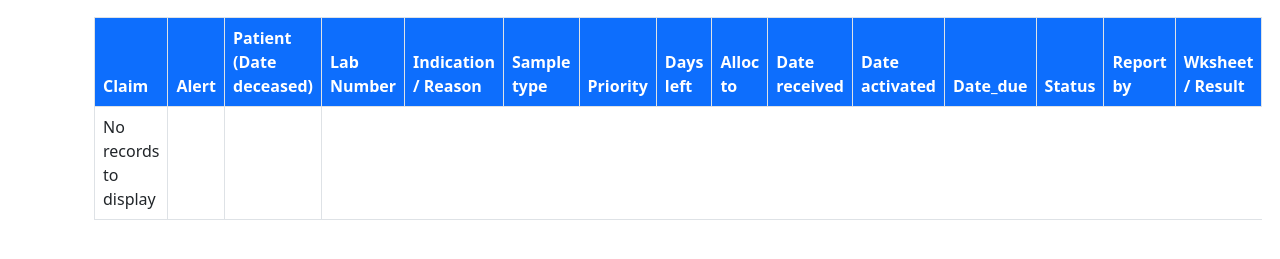
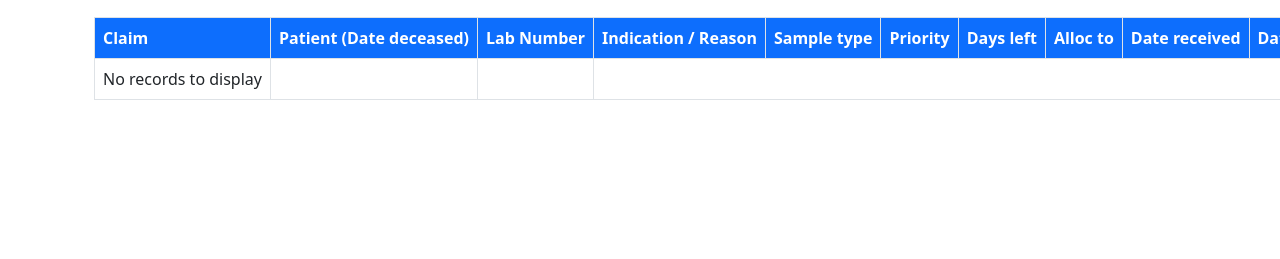
Before and after one commit to WMRGL/ShireXWorkflowMonitoring, a Django app: template ShireXWorkflowMonitoring/templates/BMTSearch.html in a window 1280 px wide; the page is wider, and only the part inside the window is pictured. Shown: the part 365-624 px from the top of that part. Run offline with Django 3.2, Linux system fonts and the light colour scheme; the template is opened without the code that fills it, so the values that code supplies are empty.

Commit message:
Version 3

```diff
--- a/ShireXWorkflowMonitoring/templates/ALLSearch.html
+++ b/ShireXWorkflowMonitoring/templates/ALLSearch.html
@@ -206,7 +206,7 @@
             </div>
         {% endif %}
         <div class="container-fluid">
-            <table class="table table-bordered">
+            <table class="table table-bordered text-nowrap">
                 <thead class="bg-primary" style="color:white">
                     <th>
                         Claim
--- a/ShireXWorkflowMonitoring/templates/AMLOddsSearch.html
+++ b/ShireXWorkflowMonitoring/templates/AMLOddsSearch.html
@@ -206,7 +206,7 @@
             </div>
         {% endif %}
         <div class="container-fluid">
-            <table class="table table-bordered">
+            <table class="table table-bordered text-nowrap">
                 <thead class="bg-primary" style="color:white">
                     <th>
                         Claim
--- a/ShireXWorkflowMonitoring/templates/BMTSearch.html
+++ b/ShireXWorkflowMonitoring/templates/BMTSearch.html
@@ -206,13 +206,10 @@
             </div>
         {% endif %}
         <div class="container-fluid">
-            <table class="table table-bordered">
+            <table class="table table-bordered text-nowrap">
                 <thead class="bg-primary" style="color:white">
                     <th>
                         Claim
-                    </th>
-                    <th scope="col">
-                        Alert
                     </th>
                     <th scope="col">
                         Patient (Date deceased)
@@ -253,6 +250,9 @@
                     <th scope="col">
                         Wksheet / Result
                     </th>
+                    <th scope="col">
+                        Alert
+                    </th>
                 </thead>
                 <tbody>
                 {% if workflowCases %}
@@ -261,9 +261,6 @@
                             <td>
                                 {#<a class="btn btn-primary" href="{% url 'HaemOncSetAllocatedTo' _labNumber=item.LABNO _workflowName='BMT' %}">&nbsp;</a>#}
                                 <button class="btn btn-primary" id="{{item.LABNO}}" onclick="DoClaim(this.id)">&nbsp;</button>
-                            </td>
-                            <td>
-                                {{ item.SampleAlert }}
                             </td>
                             {% if item.DECEASED_DATE %}
                             <td>
@@ -357,6 +354,9 @@
                                 <td>
                                 {{ item.WORKSHEETS }}
                                 </td>
+                                <td>
+                                {{ item.SampleAlert }}
+                                </td>
 {#                                {% endif %}#}
 {#                            {% endif %}#}
                             {% endautoescape %}
@@ -374,6 +374,7 @@
                             &nbsp;
                         </td>
                     </tr>
+
                 {% endif %}
                 </tbody>
             </table>
--- a/ShireXWorkflowMonitoring/templates/BreakSearch.html
+++ b/ShireXWorkflowMonitoring/templates/BreakSearch.html
@@ -206,7 +206,7 @@
             </div>
         {% endif %}
         <div class="container-fluid">
-            <table class="table table-bordered">
+            <table class="table table-bordered text-nowrap">
                 <thead class="bg-primary" style="color:white">
                     <th>
                         Claim
--- a/ShireXWorkflowMonitoring/templates/CLLSearch.html
+++ b/ShireXWorkflowMonitoring/templates/CLLSearch.html
@@ -206,7 +206,7 @@
             </div>
         {% endif %}
         <div class="container-fluid">
-            <table class="table table-bordered">
+            <table class="table table-bordered text-nowrap">
                 <thead class="bg-primary" style="color:white">
                     <th>
                         Claim
--- a/ShireXWorkflowMonitoring/templates/D-AMLSearch.html
+++ b/ShireXWorkflowMonitoring/templates/D-AMLSearch.html
@@ -206,7 +206,7 @@
             </div>
         {% endif %}
         <div class="container-fluid">
-            <table class="table table-bordered">
+            <table class="table table-bordered text-nowrap">
                 <thead class="bg-primary" style="color:white">
                     <th>
                         Claim
--- a/ShireXWorkflowMonitoring/templates/D-CSSearch.html
+++ b/ShireXWorkflowMonitoring/templates/D-CSSearch.html
@@ -206,7 +206,7 @@
             </div>
         {% endif %}
         <div class="container-fluid">
-            <table class="table table-bordered">
+            <table class="table table-bordered text-nowrap">
                 <thead class="bg-primary" style="color:white">
                     <th>
                         Claim
--- a/ShireXWorkflowMonitoring/templates/D-HCLSearch.html
+++ b/ShireXWorkflowMonitoring/templates/D-HCLSearch.html
@@ -206,7 +206,7 @@
             </div>
         {% endif %}
         <div class="container-fluid">
-            <table class="table table-bordered">
+            <table class="table table-bordered text-nowrap">
                 <thead class="bg-primary" style="color:white">
                     <th>
                         Claim
--- a/ShireXWorkflowMonitoring/templates/D-ONCSearch.html
+++ b/ShireXWorkflowMonitoring/templates/D-ONCSearch.html
@@ -206,7 +206,7 @@
             </div>
         {% endif %}
         <div class="container-fluid">
-            <table class="table table-bordered">
+            <table class="table table-bordered text-nowrap">
                 <thead class="bg-primary" style="color:white">
                     <th>
                         Claim
--- a/ShireXWorkflowMonitoring/templates/EverythingSearch.html
+++ b/ShireXWorkflowMonitoring/templates/EverythingSearch.html
@@ -206,7 +206,7 @@
             </div>
         {% endif %}
         <div class="container-fluid">
-            <table class="table table-bordered">
+            <table class="table table-bordered text-nowrap">
                 <thead class="bg-primary" style="color:white">
                     <th>
                         Claim
--- a/ShireXWorkflowMonitoring/templates/FALSearch.html
+++ b/ShireXWorkflowMonitoring/templates/FALSearch.html
@@ -206,7 +206,7 @@
             </div>
         {% endif %}
         <div class="container-fluid">
-            <table class="table table-bordered">
+            <table class="table table-bordered text-nowrap">
                 <thead class="bg-primary" style="color:white">
                     <th>
                         Claim
--- a/ShireXWorkflowMonitoring/templates/MDSSearch.html
+++ b/ShireXWorkflowMonitoring/templates/MDSSearch.html
@@ -206,7 +206,7 @@
             </div>
         {% endif %}
         <div class="container-fluid">
-            <table class="table table-bordered">
+            <table class="table table-bordered text-nowrap">
                 <thead class="bg-primary" style="color:white">
                     <th>
                         Claim
--- a/ShireXWorkflowMonitoring/templates/MPNSearch.html
+++ b/ShireXWorkflowMonitoring/templates/MPNSearch.html
@@ -207,9 +207,9 @@
             </div>
         {% endif %}
         <div class="container-fluid">
-            <table class="table table-bordered">
+            <table class="table table-bordered text-nowrap">
                 <thead class="bg-primary" style="color:white">
-                    <th>
+                    <th scope="col">
                         Claim
                     </th>
                     <th scope="col">
--- a/ShireXWorkflowMonitoring/templates/R-AMLSearch.html
+++ b/ShireXWorkflowMonitoring/templates/R-AMLSearch.html
@@ -206,7 +206,7 @@
             </div>
         {% endif %}
         <div class="container-fluid">
-            <table class="table table-bordered">
+            <table class="table table-bordered text-nowrap">
                 <thead class="bg-primary" style="color:white">
                     <th>
                         Claim
--- a/ShireXWorkflowMonitoring/templates/R-BCRSearch.html
+++ b/ShireXWorkflowMonitoring/templates/R-BCRSearch.html
@@ -206,7 +206,7 @@
             </div>
         {% endif %}
         <div class="container-fluid">
-            <table class="table table-bordered">
+            <table class="table table-bordered text-nowrap">
                 <thead class="bg-primary" style="color:white">
                     <th>
                         Claim
--- a/ShireXWorkflowMonitoring/templates/SNPSearch.html
+++ b/ShireXWorkflowMonitoring/templates/SNPSearch.html
@@ -187,7 +187,7 @@
             </div>
         {% endif %}
         <div class="container-fluid">
-            <table class="table table-bordered">
+            <table class="table table-bordered text-nowrap">
                 <thead class="bg-primary" style="color:white">
                     <th>
                         Claim
--- a/ShireXWorkflowMonitoring/templates/WGSSearch.html
+++ b/ShireXWorkflowMonitoring/templates/WGSSearch.html
@@ -199,7 +199,7 @@
             </div>
         {% endif %}
         <div class="container-fluid">
-            <table class="table table-bordered">
+            <table class="table table-bordered text-nowrap">
                 <thead class="bg-primary" style="color:white">
                     <th>
                         Claim
```
